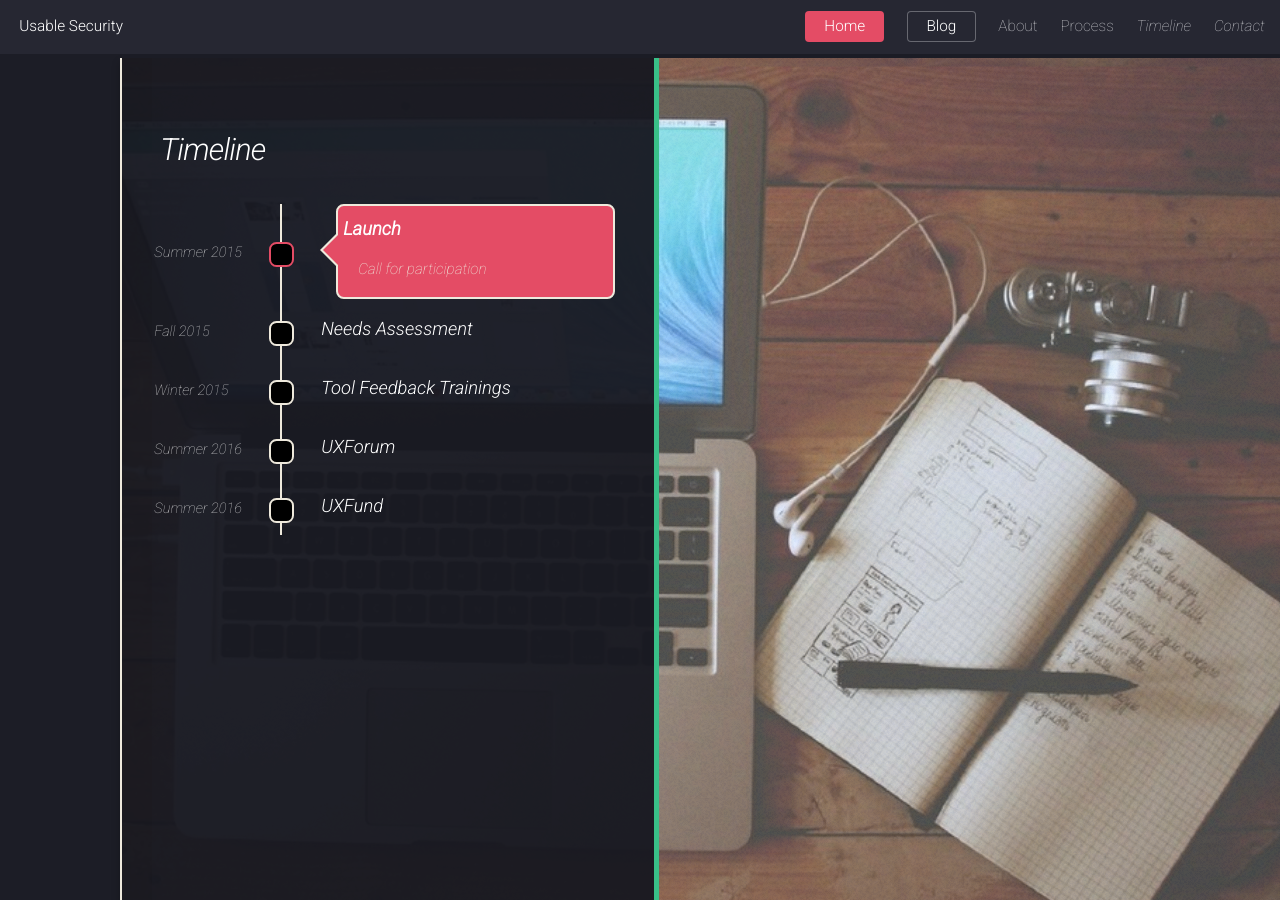
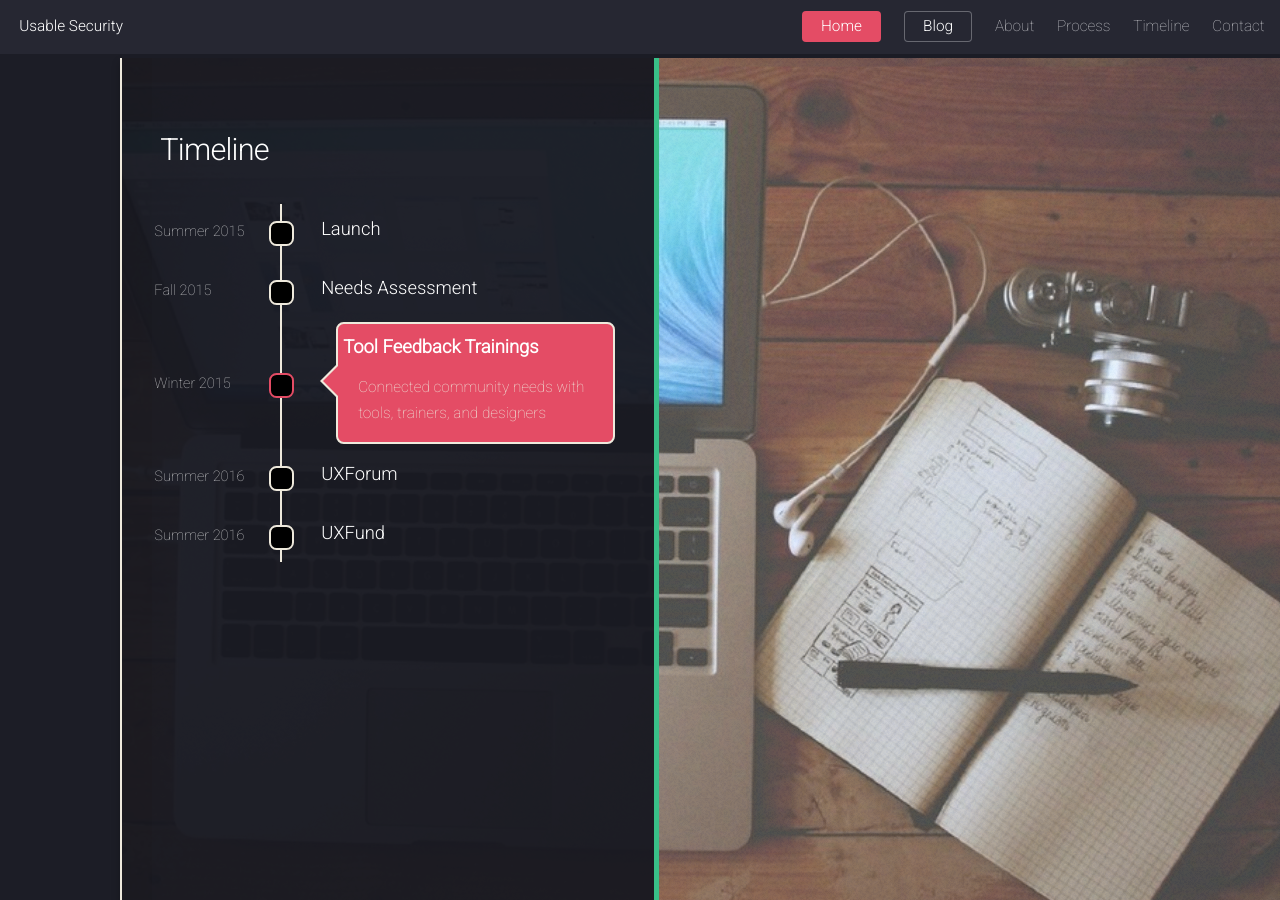
Before and after one commit to OpenInternet/USABLE-website, a Jekyll site: the page index.html, which Jekyll copies as it is, in a window 1280 px wide and 900 px high, scrolled down 2478 px. Built offline with Jekyll 4.4.1, drawn with Linux system fonts in a browser that asks for light colours; comment, search, counter and statistics services are not loaded.

Commit message:
fixed dangling <em> in nav

```diff
--- a/index.html
+++ b/index.html
@@ -42,13 +42,13 @@
 				<nav id="nav">
 					<ul>
 						<li><a class="button special" href="index.html">Home</a></li>
-						<li><a class="button" href="/blog">Blog</a></li>
+						<li><a class="button" href="/blog.html">Blog</a></li>
 						<li><a href="index.html#about">About</a></li>
 						<li><a href="index.html#process">Process</a>
 							<ul>
 								<li><a href="tft.html">Feedback Trainings</a></li>
 								<li><a href="uxforum.html">UXForum</a></li>
-								<li><a href="uxfund.html">UXFund</a></li><em>
+								<li><a href="uxfund.html">UXFund</a></li>
 							</ul>
 						</li>
 						<li><a href="index.html#timeline">Timeline</a></li>
@@ -185,7 +185,7 @@
 <div>
 <ul id='timeline'>
   <li class='work'>
-    <input class='radio' id='work5' name='works' type='radio' checked>
+    <input class='radio' id='work5' name='works' type='radio'>
     <div class="relative">
       <label for='work5'>Launch</label>
       <span class='date'>Summer 2015</span>
@@ -208,7 +208,7 @@
     </div>
   </li>
   <li class='work'>
-    <input class='radio' id='work3' name='works' type='radio'>
+    <input class='radio' id='work3' name='works' type='radio' checked>
     <div class="relative">
       <label for='work3'>Tool Feedback Trainings</label>
       <span class='date'>Winter 2015</span>
```
